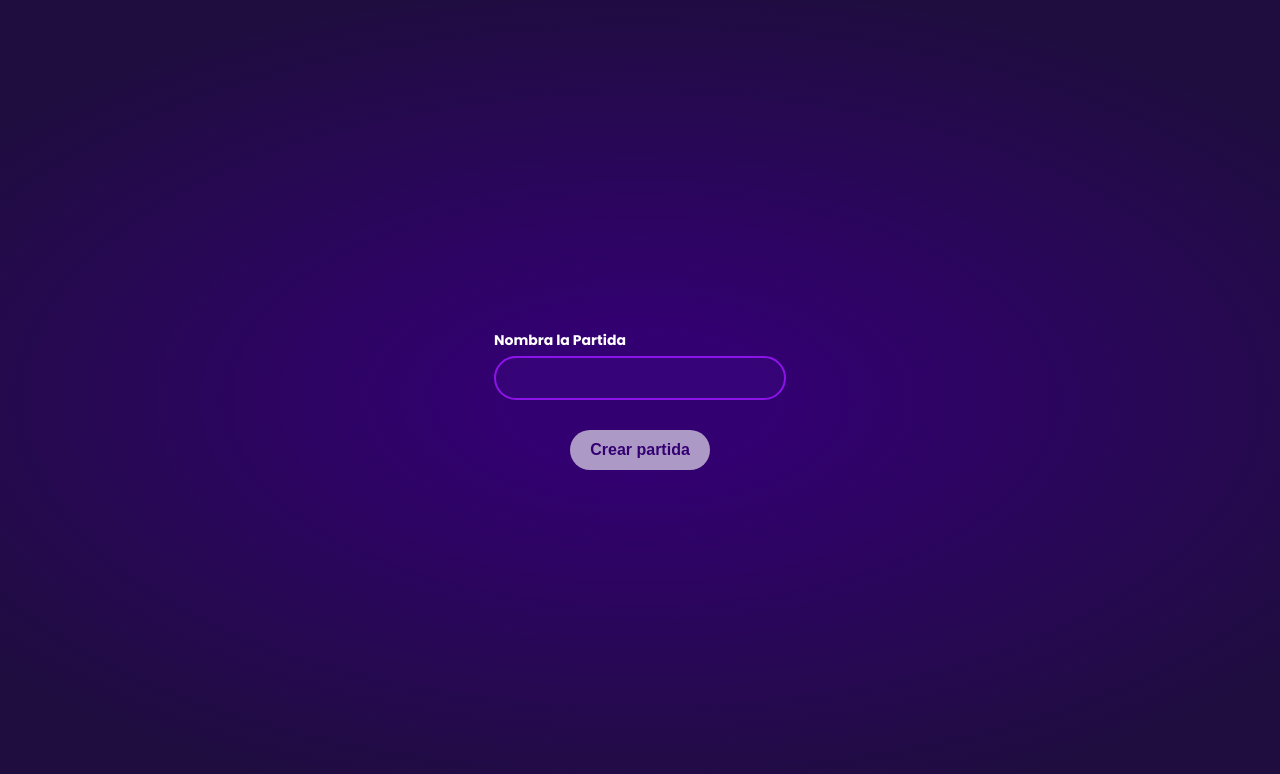
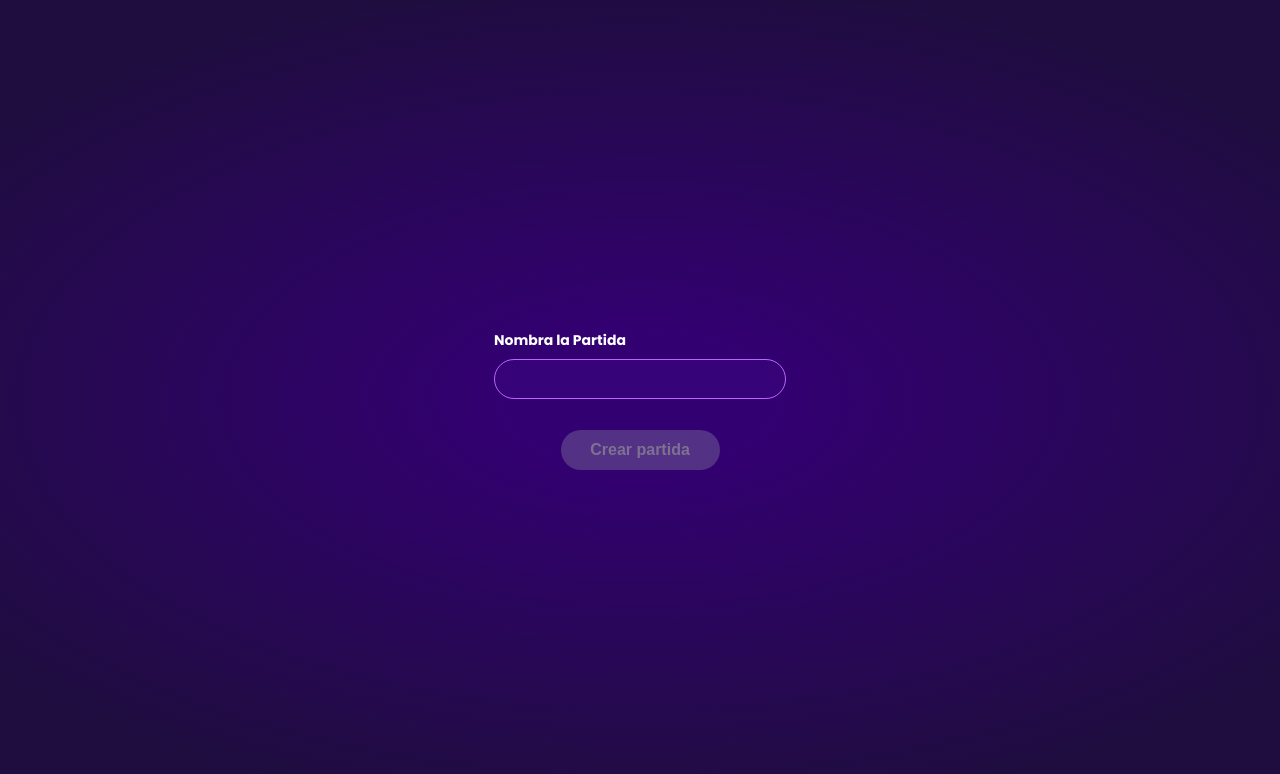
Before and after one commit to lizbethnunezrojas/planning-poket, an Angular app: page /create in a window 1280 px wide. Before the commit this address led to /. Shown: the top 774 px of the page. Built offline with nearby package versions, Linux system fonts and the light colour scheme.

Commit message:
refactor(hu01): apply feedback - fix pixel-perfect styles, add input trim, and named routes

```diff
--- a/src/app/app.routes.ts
+++ b/src/app/app.routes.ts
@@ -3,13 +3,13 @@ import { Routes } from '@angular/router';
 export const routes: Routes = [
   {
     path: '',
-    loadComponent: () => import('./features/pages/create-game-page/create-game-page').then(m => m.CreateGamePage),
-    title: 'Crear Partida - Planning Poker',
+    redirectTo: 'create',
+    pathMatch: 'full',
   },
 
   {
-    path: '**',
-    redirectTo: '',
-    pathMatch: 'full'
-  }
+    path: 'create',
+    loadComponent: () =>
+      import('./features/pages/create-game-page/create-game-page').then((m) => m.CreateGamePage),
+  },
 ];
--- a/src/app/components/atoms/button/button.component.scss
+++ b/src/app/components/atoms/button/button.component.scss
@@ -10,6 +10,7 @@
   min-height: 40px;
   color: #330072;
   background-color: #ffffff;
+  width: 159px;
 
   &:active:not([disabled]) {
     background-color: #d5b9f0;
@@ -17,6 +18,8 @@
 
   &[disabled] {
     cursor: not-allowed;
-    opacity: 0.6;
+    background-color: rgba(156, 163, 175, 0.3);
+    color: #7E7291;
+
   }
 }
--- a/src/app/components/atoms/input-text/input-text.component.html
+++ b/src/app/components/atoms/input-text/input-text.component.html
@@ -2,6 +2,7 @@
   <input
     type="text"
     [formControl]="control"
+    (blur)="applyTrim()"
     [id]="id"
     class="text-input"
 
--- a/src/app/components/atoms/input-text/input-text.component.scss
+++ b/src/app/components/atoms/input-text/input-text.component.scss
@@ -4,18 +4,14 @@
 
   .text-input {
     padding: 0 15px;
-    min-height: 40px;
-    border: 2px #8d14e9 solid;
+    height: 40px;
+    box-sizing: border-box;
+    border: 1px #BB65FF solid;
     color: white;
     border-radius: 100px;
     font-size: 1rem;
     transition: border-color 0.3s ease;
-    background-color: #6429CD14;
-
-    &:focus {
-      border-color: #BB65FF ;
-      outline: none;
-    }
-
+    background-color: #6429cd14;
+    outline: none;
   }
 }
--- a/src/app/components/atoms/input-text/input-text.component.ts
+++ b/src/app/components/atoms/input-text/input-text.component.ts
@@ -12,4 +12,11 @@ import { FormControl, ReactiveFormsModule } from '@angular/forms';
 export class InputTextComponent {
   @Input({ required: true }) control!: FormControl;
   @Input({ required: true }) id!: string;
+
+  public applyTrim(): void {
+    const value = this.control.value;
+    if (typeof value === 'string') {
+      this.control.setValue(value.trim());
+    }
+  }
 }
--- a/src/app/components/molecules/form-field/form-field.component.scss
+++ b/src/app/components/molecules/form-field/form-field.component.scss
@@ -1,18 +1,17 @@
 .form-field-container {
-  margin-bottom: 20px;
   width: 292px;
-
+  min-height: 68px;
 
   .field-label {
     display: block;
     font-size: 14px;
-    font-weight: 700;
-    margin-bottom: 5px;
+    font-weight: bold;
+    margin-bottom: 8px;
   }
 
   .error-message {
     color: #dc3545;
-    margin-top: 5px;
+    margin-top: 8px;
     font-size: 13px;
     font-weight: 300;
   }
--- a/src/app/components/organisms/create-game-form/create-game-form.component.html
+++ b/src/app/components/organisms/create-game-form/create-game-form.component.html
@@ -7,6 +7,7 @@
   ></app-form-field>
 
   <app-button
+    class="button-create"
     text="Crear partida"
     type="submit"
     [disabled]="createGameForm.invalid"
--- a/src/app/components/organisms/create-game-form/create-game-form.component.scss
+++ b/src/app/components/organisms/create-game-form/create-game-form.component.scss
@@ -4,5 +4,5 @@
   justify-content: center;
   align-items: center;
   height: 100vh;
-  gap: 10px;
+  gap: 31px;
 }
--- a/src/app/core/validators/name.validator.ts
+++ b/src/app/core/validators/name.validator.ts
@@ -1,16 +1,14 @@
-import {
-  AbstractControl,
-  ValidationErrors,
-  ValidatorFn,
-} from '@angular/forms';
+import { AbstractControl, ValidationErrors, ValidatorFn } from '@angular/forms';
 
-export const NameValidator: ValidatorFn = (
-  control: AbstractControl
-): ValidationErrors | null => {
+export const NameValidator: ValidatorFn = (control: AbstractControl): ValidationErrors | null => {
   const name = control.value as string;
 
   if (!name) {
     return null;
+  }
+
+  if (name.trim().length !== name.length) {
+    return { invalidSpaces: true };
   }
 
   const specialCharsRegex = /[-_.*#/()%¿?¡!{}=$"°,;|'[\]\\]/;
@@ -26,15 +24,17 @@ export const NameValidator: ValidatorFn = (
   return null;
 };
 
-export function getNameErrorMessage(
-  control: AbstractControl | null
-): string | null {
+export function getNameErrorMessage(control: AbstractControl | null): string | null {
   if (!control || !(control.dirty || control.touched)) {
     return null;
   }
 
   if (control.hasError('required')) {
     return 'Este campo es obligatorio.';
+  }
+
+  if (control.hasError('invalidSpaces')) {
+    return 'El nombre no puede tener espacios al inicio ni al final.';
   }
 
   if (control.hasError('minlength')) {
--- a/src/styles.scss
+++ b/src/styles.scss
@@ -5,6 +5,7 @@ body {
   padding: 0;
   min-height: 100vh;
   width: 100vw;
+  box-sizing: border-box;
 
   background:
     radial-gradient(
```
Also changed, not shown: 1 other file (tests, documents, lock files or other folders).
